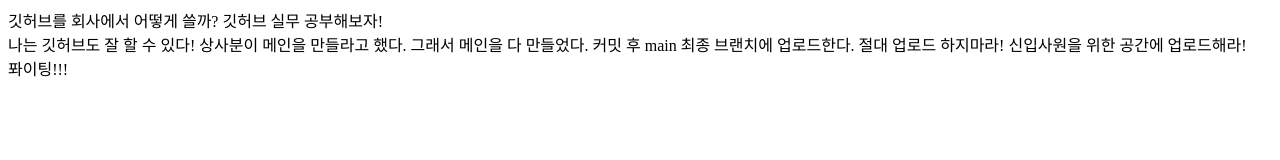
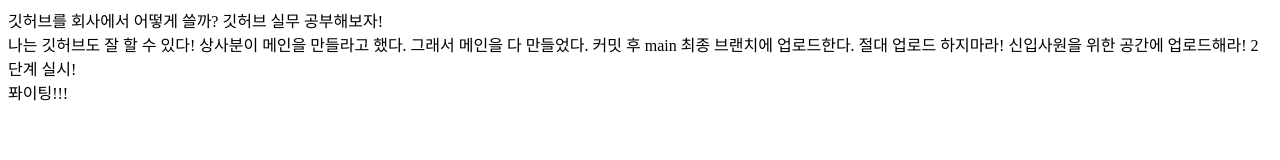
Before and after one commit to sih5/company-project, a plain HTML site: page index.html in a window 1280 px wide. Drawn offline with Linux system fonts and the light colour scheme.

Commit message:
first commit

```diff
--- a/index.html
+++ b/index.html
@@ -17,6 +17,7 @@
         커밋 후 main 최종 브랜치에 업로드한다.
         절대 업로드 하지마라!
         신입사원을 위한 공간에 업로드해라!
+        2단계 실시!
     </main>
     <footer>
         퐈이팅!!!
```
